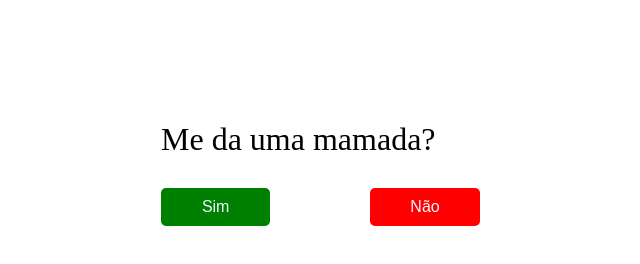
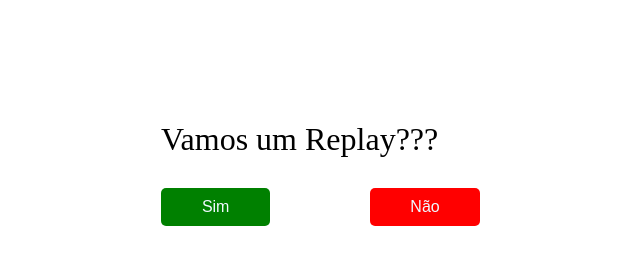
Before and after one commit to KelvenB/vamo, a plain HTML site: page index.html in a window 1280 px wide. Shown: the whole page, without its empty margins (329-969 px from the left). Drawn offline with Linux system fonts and the light colour scheme.

Commit message:
Update index.html

```diff
--- a/index.html
+++ b/index.html
@@ -11,7 +11,7 @@
 
 
     <div>
-        <h1>Me da uma mamada?</h1>
+        <h1> Vamos um Replay???</h1>
         <div class="buttons">
             <button class="sim">Sim</button>
             <button class="nao">Não</button>
```
